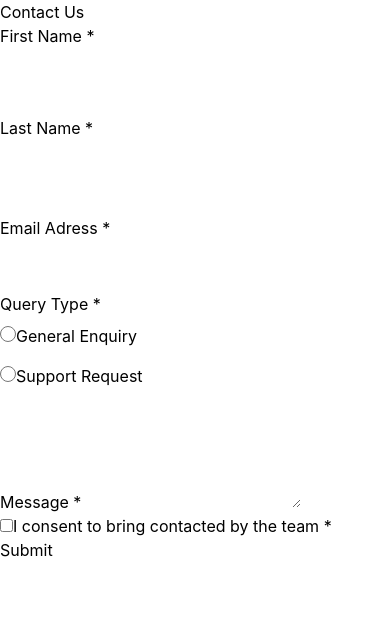
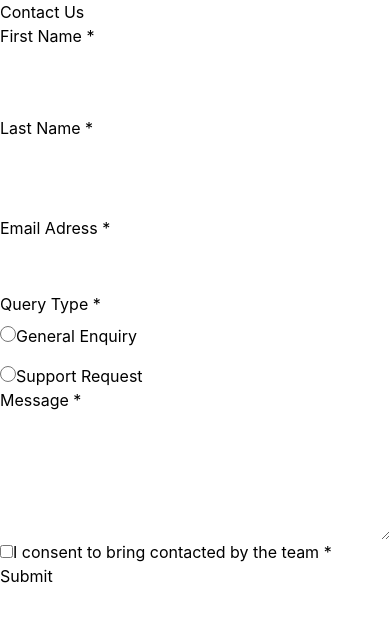
Before and after one commit to evija-berzina/frontendmentor-contact-form, a React (Vite) app: page / in a window 390 px wide. Shown: the top 622 px of the page. Built offline with nearby package versions, Linux system fonts and the light colour scheme.

Commit message:
Add responsive layout and error styles

```diff
--- a/src/components/MessageField.jsx
+++ b/src/components/MessageField.jsx
@@ -1,10 +1,10 @@
 export function MessageField({person, errorMsg, handleInputChange}) {
 
   return (
-    <>
-      <label htmlFor="message">
-        Message *
+    <div className="flex flex-col">
+      <label className="pb-2" htmlFor="message">Message *</label>
         <textarea
+          className={`${errorMsg.messageMsg ? 'input-error' : 'input-normal'}`}
           value={person.message}
           onChange={(e) => handleInputChange(e, 'message')}
           id="message"
@@ -14,8 +14,8 @@ export function MessageField({person, errorMsg, handleInputChange}) {
           lang="lv"
           required
         />
-      </label>
-      <p>{errorMsg.messageMsg}</p>
-    </>
+
+      <p className="error-message">{errorMsg.messageMsg}</p>
+    </div>
   )
 }
```
